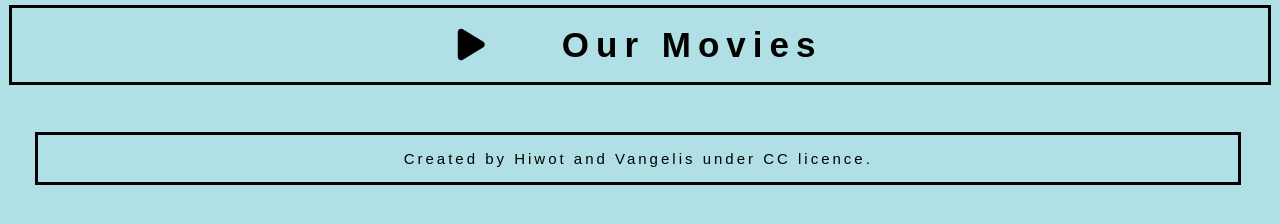
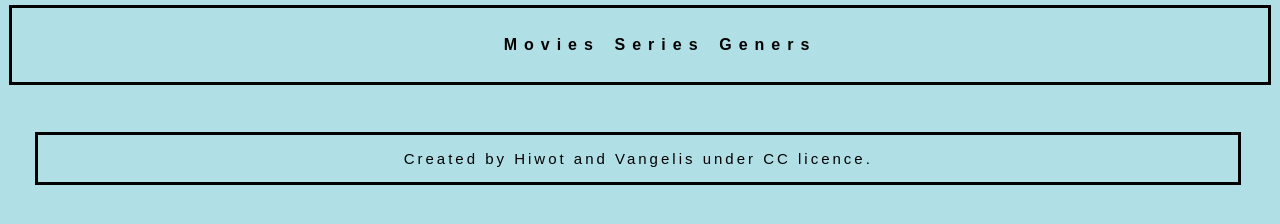
Before and after one commit to vangelif/Capstone-JS-Project, a website built with webpack: page src/index.html in a window 1280 px wide. Built offline with nearby package versions, Linux system fonts and the light colour scheme; no server answers; files whose address does not match are found by name.

Commit message:
Update the navigation

```diff
--- a/src/index.html
+++ b/src/index.html
@@ -16,8 +16,13 @@
   </head>
   <body>
     <header>
-      <div><i class="fas fa-play"></i></div>
-      <a href=""><span>Our Movies</span></a>
+          <ul>
+            <li class="nav-items">
+              <a href="#index.html" class="item-count">Movies</a>
+              <a href="#">Series</a>
+              <a href="#">Geners</a>
+            </li>
+          </ul>
     </header>
     <!--popup-->
     <section class="popup-section">
```
